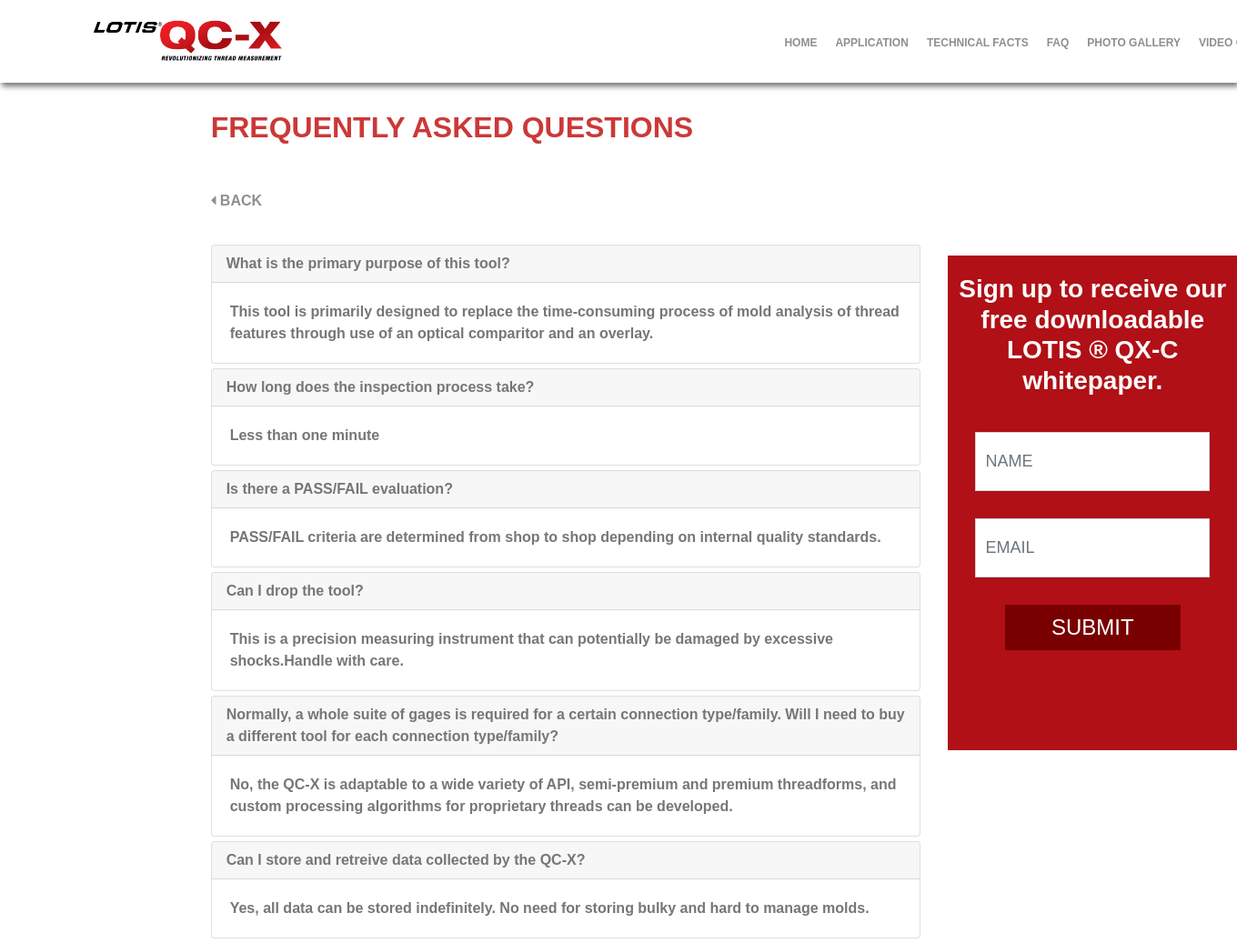
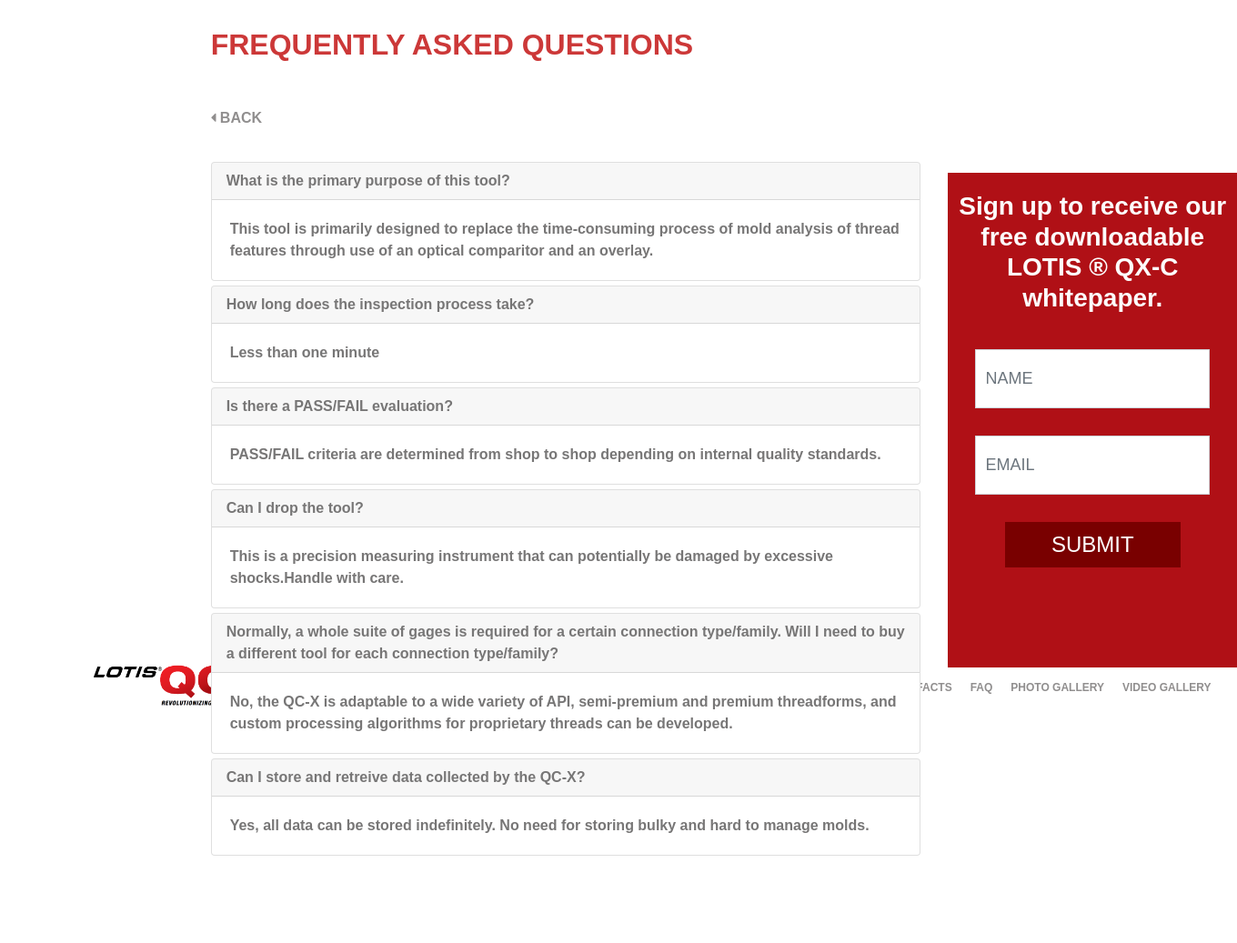
Before and after one commit to PoppyTheDestroyer/qi2-3, a PHP site: page /faq.php in a window 1360 px wide; the page is wider, and only the part inside the window is pictured. Shown: that part at 91% size. After the commit the page ends 941 px from the top of that part, so only its background shows below. Run offline with PHP 8.4, Linux system fonts and the light colour scheme; some web fonts are replaced.

Commit message:
whatever

```diff
--- a/css/style.css
+++ b/css/style.css
@@ -666,7 +666,7 @@ header {
   top: 0;
   width: 100% !important;
   margin-top: 0 !important;
-  z-index: 99;
+  padding-right: 80px;
 }
 
 .sticky + .content {
@@ -753,4 +753,16 @@ form {
 
 .navbar {
 min-width: 100% !important;
+padding-right: 100px;
 }
+
+.foot {
+	position: fixed;
+    bottom: 0;
+	width: 100% !important;
+	margin: 0 !important;
+}
+
+.navbar {
+	min-width: 100% !important;
+}
--- a/inc/footer.php
+++ b/inc/footer.php
@@ -1,10 +1,9 @@
-<header>
-<div id="myFooter">
+<div id="myFooter" class="foot">
 			<nav class="navbar navbar-expand-md" role="navigation">
 				<!-- Brand and toggle get grouped for better mobile display -->
 				<div class="navbar-header">
 					<a class="navbar-brand" href="/">
-					<img src="images/LOTISLOGO.png" class="logo" />
+					<img src="images/LOTISLOGO.png" class="logo logo2" />
 					</a>
 					<button type="button" class="navbar-toggle" data-toggle="collapse" data-target="#navbar-collapse-2">
 						<i class="fa fa-bars"></i>
@@ -49,4 +48,3 @@
 			</nav>
 
 		</div>
-		</header>
--- a/index.php
+++ b/index.php
@@ -303,7 +303,7 @@ var sticky = footer.offsetTop;
 // Add the sticky class to the header when you reach its scroll position. Remove "sticky" when you leave the scroll position
 function myFunction() {
   if (window.pageYOffset >= sticky) {
-	footer.classList.remove("footer");
+	footer.classList.remove("footer", "foot");
    footer.classList.add("sticky");
   } else {
 	footer.classList.add("footer");
```
